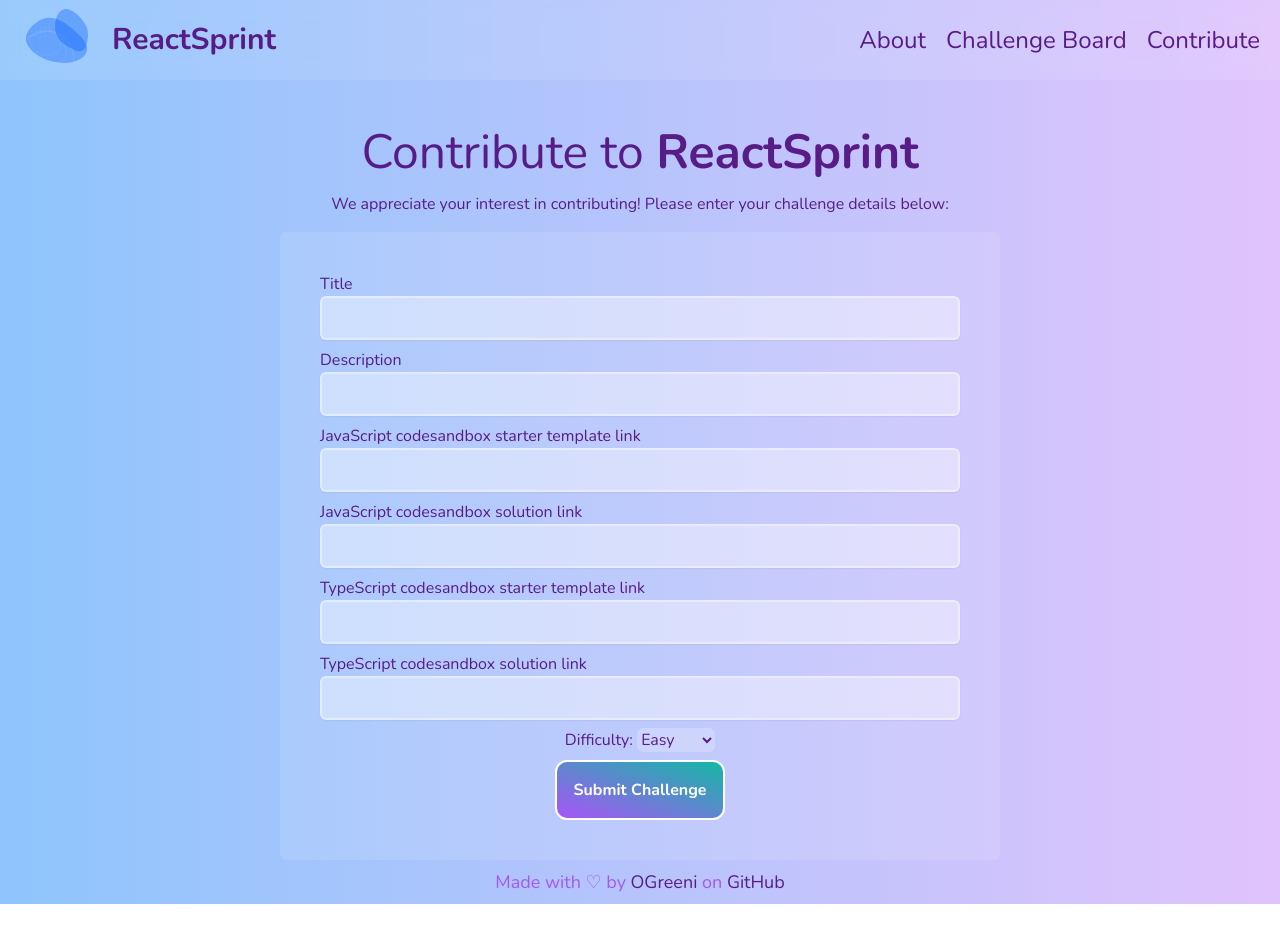
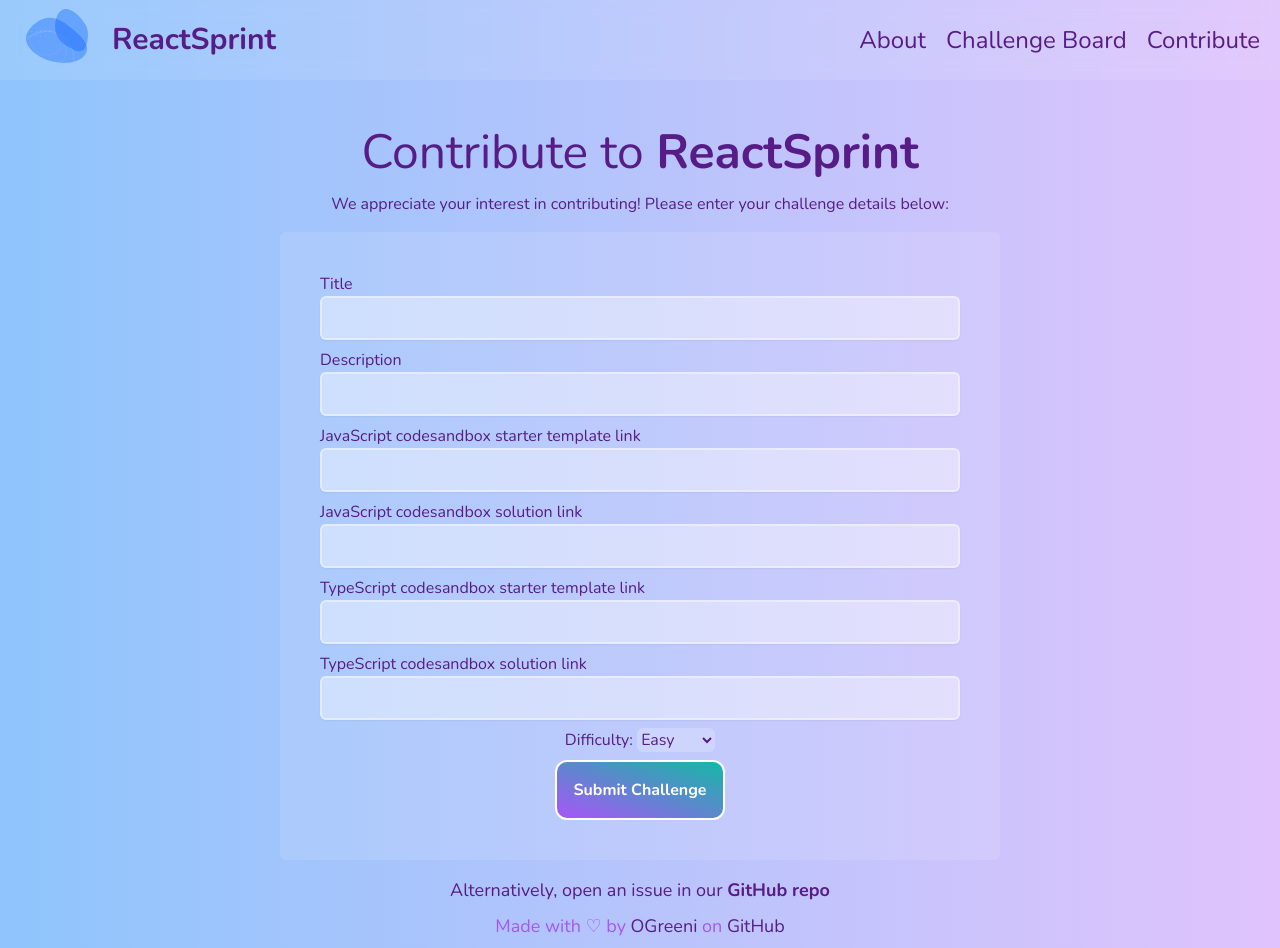
Before and after one commit to OGreeni/reactsprint, a Next.js app: page /contribute in a window 1280 px wide. Before the commit the page ends 904 px from the top, so only its background shows below. Built offline with nearby package versions, Linux system fonts and the light colour scheme.

Commit message:
fix: external links

```diff
--- a/app/(components)/(styled)/index.ts
+++ b/app/(components)/(styled)/index.ts
@@ -1,3 +1,4 @@
+export { default as StyledAnchor } from './styled-anchor';
 export { default as StyledButton } from './styled-button';
 export { default as StyledInput } from './styled-input';
 export { default as StyledLink } from './styled-link';
--- /dev/null
+++ b/app/(components)/(styled)/styled-anchor.tsx
@@ -0,0 +1,14 @@
+import React, { AnchorHTMLAttributes } from 'react';
+
+interface Props extends AnchorHTMLAttributes<HTMLAnchorElement> {}
+
+export default function StyledLink({ children, className, ...attrs }: Props) {
+  return (
+    <a
+      {...attrs}
+      className={`relative transition-colors after:absolute after:bottom-0 after:left-0 after:h-1 after:w-full after:origin-center after:scale-0 after:bg-gradient-to-r after:from-teal-500 after:to-purple-500 after:transition-transform hover:text-purple-500 hover:after:scale-100 ${className}`}
+    >
+      {children}
+    </a>
+  );
+}
--- a/app/(components)/footer.tsx
+++ b/app/(components)/footer.tsx
@@ -1,18 +1,26 @@
 import React from 'react';
 
-import StyledLink from '@app/(components)/(styled)/styled-link';
+import { StyledAnchor } from './(styled)';
 
 export default function Footer() {
   return (
     <footer className="p-2 text-center text-lg text-purple-500">
       Made with ♡ by{' '}
-      <StyledLink href="/" className="text-purple-900">
+      <StyledAnchor
+        href="https://github.com/ogreeni"
+        className="text-purple-900"
+        target="_blank"
+      >
         OGreeni
-      </StyledLink>{' '}
+      </StyledAnchor>{' '}
       on{' '}
-      <StyledLink href="/" className="text-purple-900">
+      <StyledAnchor
+        href="https://github.com/ogreeni/reactsprint"
+        className="text-purple-900"
+        target="_blank"
+      >
         GitHub
-      </StyledLink>
+      </StyledAnchor>
     </footer>
   );
 }
--- a/app/contribute/page.tsx
+++ b/app/contribute/page.tsx
@@ -1,4 +1,6 @@
 import React from 'react';
+
+import { StyledAnchor } from '@app/(components)/(styled)';
 
 import ContributeForm from './contribute-form';
 
@@ -13,6 +15,16 @@
         details below:
       </p>
       <ContributeForm />
+      <p className="text-center text-lg">
+        Alternatively, open an issue in our{' '}
+        <StyledAnchor
+          href="https://github.com/ogreeni/reactsprint"
+          className="font-bold"
+          target="_blank"
+        >
+          GitHub repo
+        </StyledAnchor>
+      </p>
     </section>
   );
 }
```
